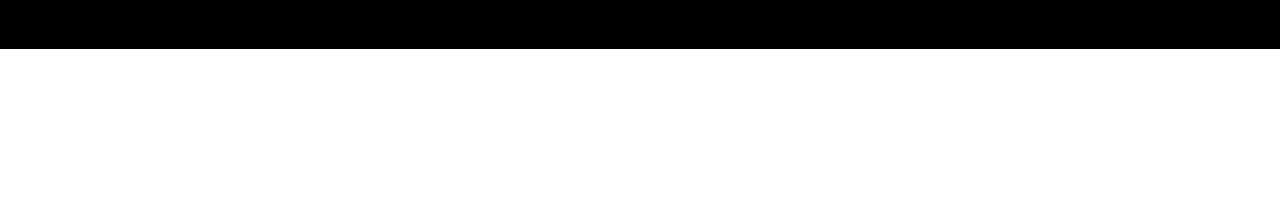
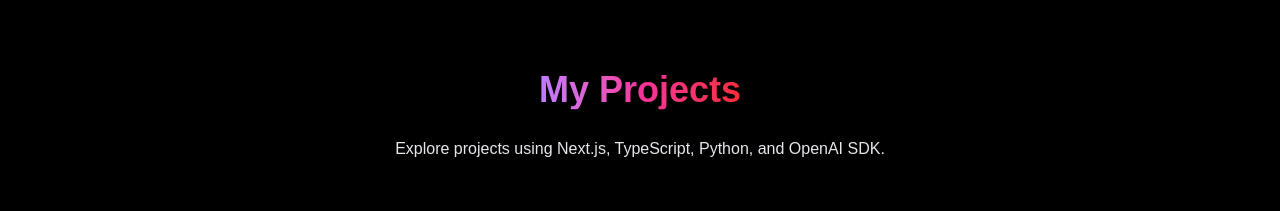
Before and after one commit to RamisaFatima2005/portfolio, a Next.js app: page / in a window 1280 px wide. Shown: the part 3103-3314 px from the top of the page. Before the commit the page ends 3152 px from the top, so only its background shows below. Built offline with nearby package versions, Linux system fonts and the light colour scheme.

Commit message:
Initial Commit

```diff
--- a/src/app/page.tsx
+++ b/src/app/page.tsx
@@ -4,6 +4,8 @@
 import About from './about/page'
 import Services from './services/page'
 import Skills from './skills/page'
+import Projects from './projects/page'
+import Contact from './contact/page'
 
 function page() {
   return (
@@ -12,6 +14,8 @@
       <About/>
       <Services/>
       <Skills/>
+      <Projects/>
+      <Contact/>
     </div>
   )
 }
```
